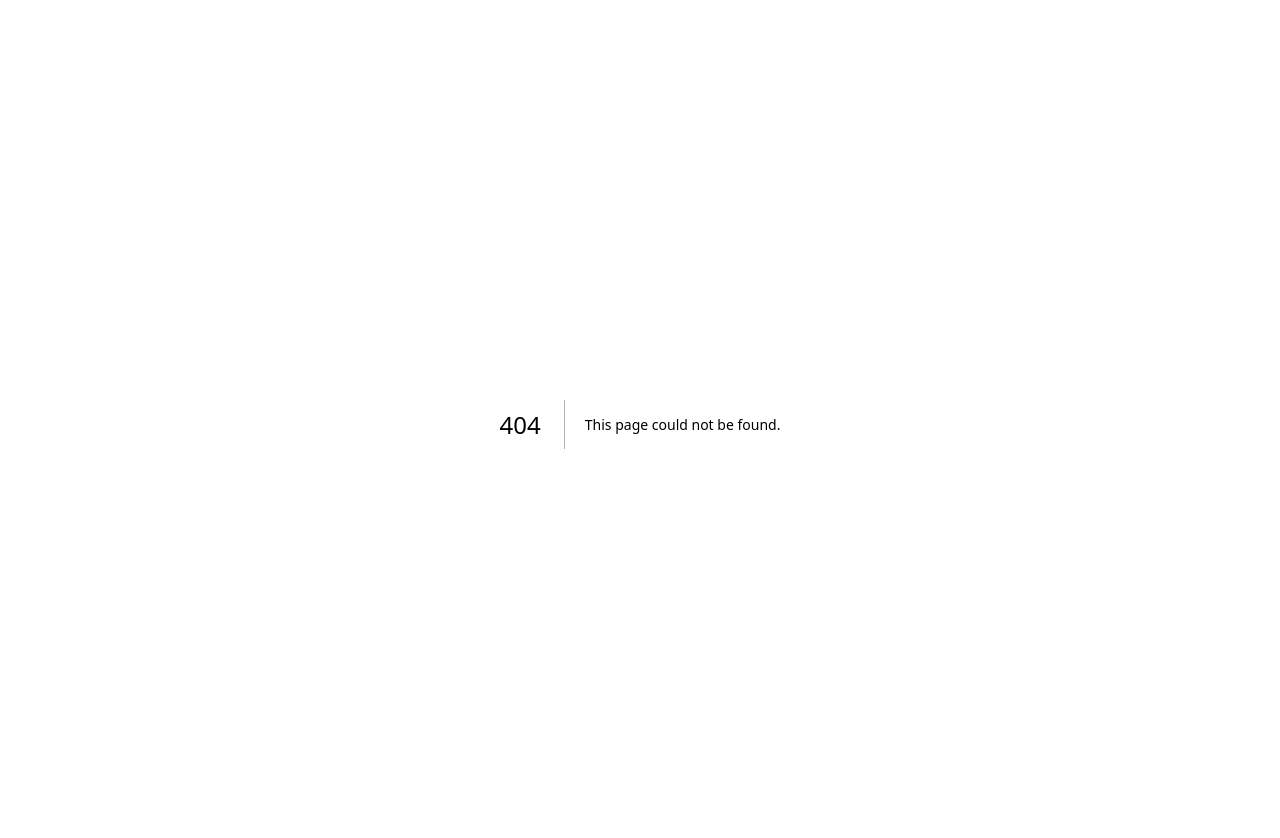
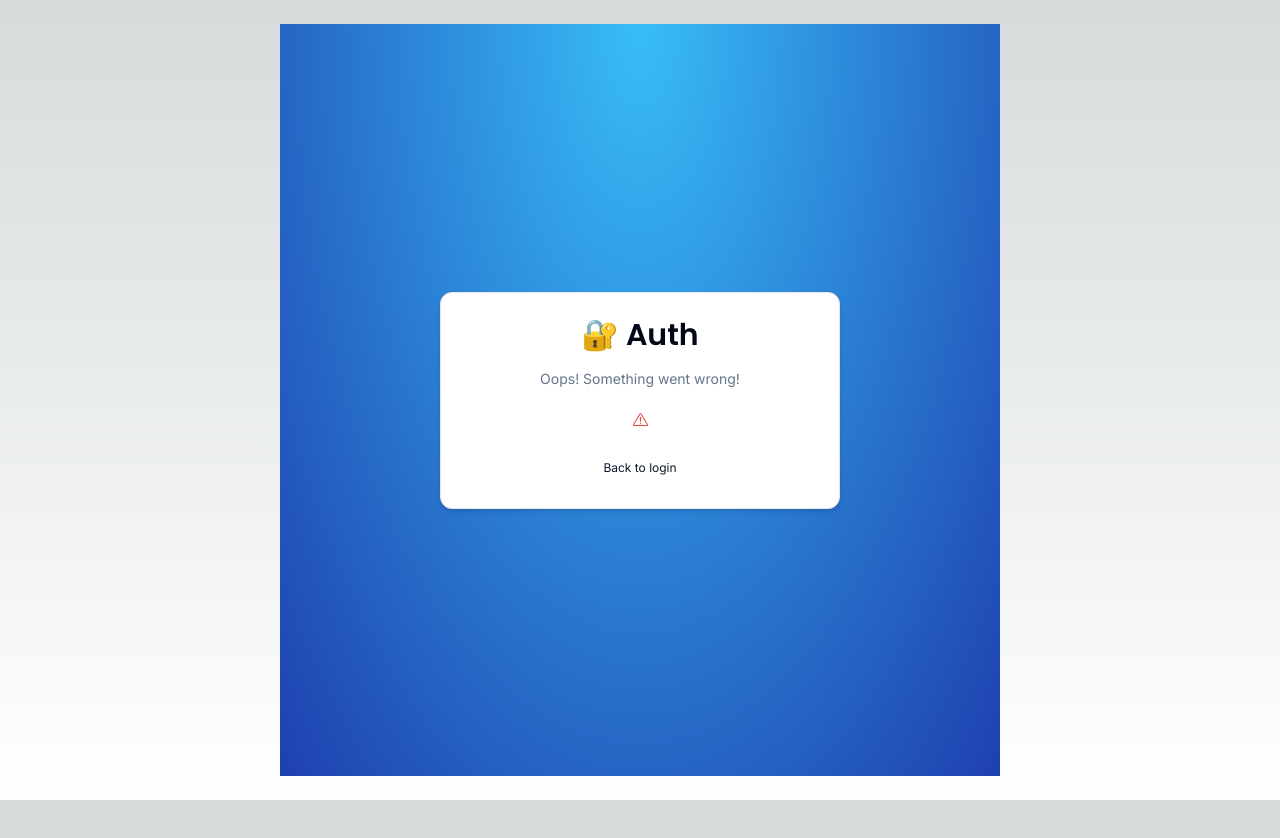
Before and after one commit to Rajesh-Royal/whatsapp-analyzer, a Next.js app: page /auth/error in a window 1280 px wide. Before the commit this address had no page. Shown: the top 838 px of the page. After the commit the page ends 800 px from the top, so only its background shows below. Built offline with nearby package versions, Linux system fonts and the light colour scheme.

Commit message:
auth: added auth pages login, register etc

```diff
--- /dev/null
+++ b/app/auth/error/page.tsx
@@ -0,0 +1,9 @@
+import { ErrorCard } from "@/components/auth/error-card";
+
+const AuthErrorPage = () => {
+  return (
+    <ErrorCard />
+  );
+};
+
+export default AuthErrorPage;
--- /dev/null
+++ b/app/auth/layout.tsx
@@ -0,0 +1,13 @@
+const AuthLayout = ({
+  children
+}: {
+  children: React.ReactNode
+}) => {
+  return (
+    <div className="h-full flex items-center justify-center bg-[radial-gradient(ellipse_at_top,_var(--tw-gradient-stops))] from-sky-400 to-blue-800">
+      {children}
+    </div>
+   );
+}
+
+export default AuthLayout;
--- /dev/null
+++ b/app/auth/login/page.tsx
@@ -0,0 +1,9 @@
+import { LoginForm } from "@/components/auth/login-form";
+
+const LoginPage = () => {
+  return (
+    <LoginForm />
+  );
+}
+
+export default LoginPage;
--- /dev/null
+++ b/app/auth/new-password/page.tsx
@@ -0,0 +1,9 @@
+import { NewPasswordForm } from "@/components/auth/new-password-form";
+
+const NewPasswordPage = () => {
+  return (
+    <NewPasswordForm />
+   );
+}
+
+export default NewPasswordPage;
--- /dev/null
+++ b/app/auth/new-verification/page.tsx
@@ -0,0 +1,9 @@
+import { NewVerificationForm } from "@/components/auth/new-verification-form";
+
+const NewVerificationPage = () => {
+  return (
+    <NewVerificationForm />
+   );
+}
+
+export default NewVerificationPage;
--- /dev/null
+++ b/app/auth/register/page.tsx
@@ -0,0 +1,9 @@
+import { RegisterForm } from "@/components/auth/register-form";
+
+const RegisterPage = () => {
+  return (
+    <RegisterForm />
+  );
+}
+
+export default RegisterPage;
--- /dev/null
+++ b/app/auth/reset/page.tsx
@@ -0,0 +1,9 @@
+import { ResetForm } from "@/components/auth/reset-form";
+
+const ResetPage = () => {
+  return (
+    <ResetForm />
+  );
+}
+
+export default ResetPage;
```
